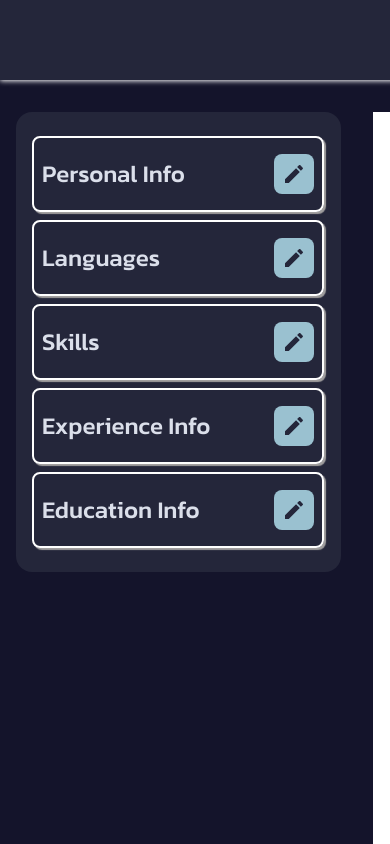
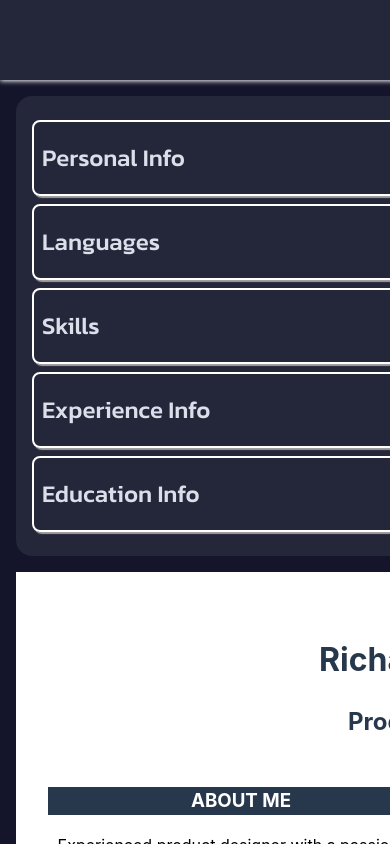
Before and after one commit to mnmkato/CV, a React (Vite) app in the folder cv-builder/: page / in a window 390 px wide. Shown: the top 844 px of the page. Built offline with nearby package versions, Linux system fonts and the light colour scheme.

Commit message:
added mobile styling

```diff
--- a/cv-builder/src/App.css
+++ b/cv-builder/src/App.css
@@ -25,3 +25,8 @@
   display:grid;
   grid-template-columns: 22.3rem 1fr;
 }
+@media only screen and (max-width:425px) {
+  .container{
+    display:block
+  }
+}
--- a/cv-builder/src/styles/sections.css
+++ b/cv-builder/src/styles/sections.css
@@ -86,3 +86,9 @@ textarea{
     gap: 0.5rem;
     align-items: center;
 }
+
+@media only screen and (max-width:425px) {
+    .section{
+      width: 100%;
+    }
+  }
```
